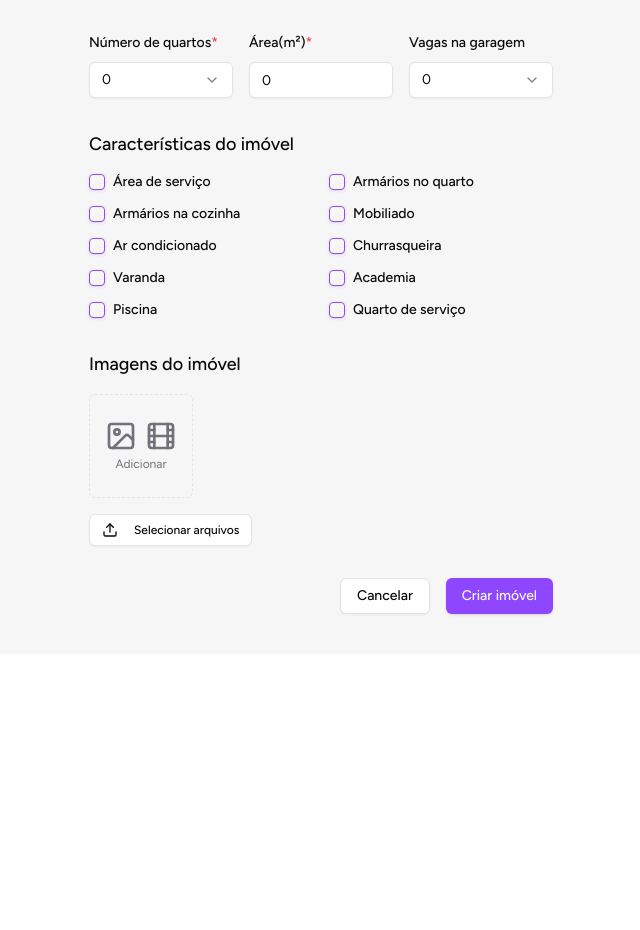
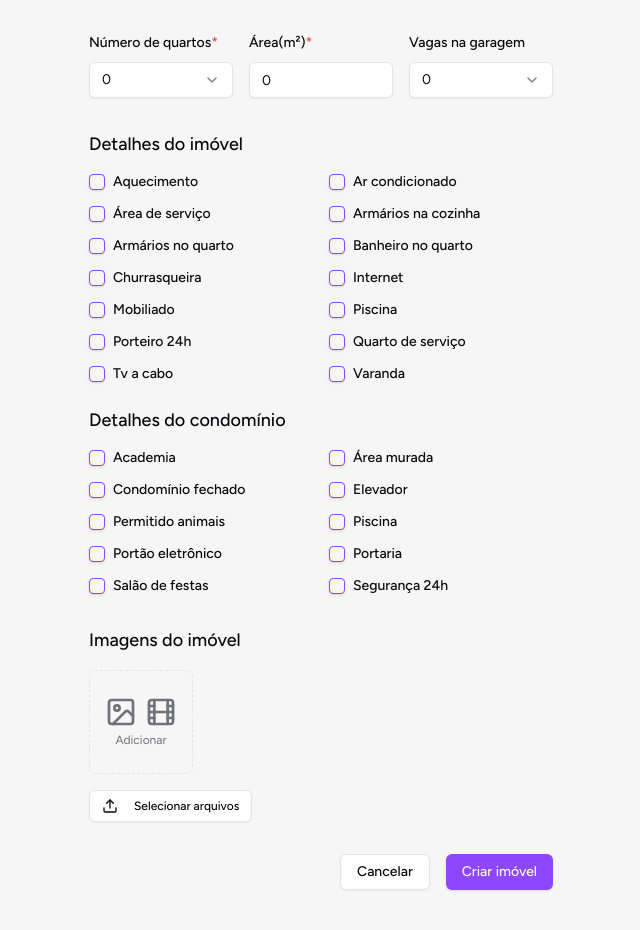
Before and after one commit to AcutisTechnology/web-supbrokers, a Next.js app: page /dashboard/imoveis/novo in a window 1280 px wide. Shown: the part 880-1810 px from the top of the page, without its empty margins (247-887 px from the left). Before the commit the page ends 1534 px from the top, so only its background shows below. Built offline with nearby package versions, Linux system fonts and the light colour scheme.

Commit message:
Atualizar o componente PropertyForm para incluir novas características do imóvel e do condomínio, melhorando a organização e a usabilidade do formulário. Refatorar funções de manipulação de características para utilizar IDs em vez de labels.

```diff
--- a/src/features/dashboard/imoveis/novo/components/property-form.tsx
+++ b/src/features/dashboard/imoveis/novo/components/property-form.tsx
@@ -64,37 +64,55 @@ export function PropertyForm({ initialValues, isEditing = false, propertySlug }:
     }
   }, [queryClient, isEditing, propertySlug]);
 
-  // Lista de características disponíveis
-  const characteristicOptions = [
-    { id: "serviceArea", label: "Área de serviço" },
-    { id: "bedroomCloset", label: "Armários no quarto" },
-    { id: "kitchenCabinets", label: "Armários na cozinha" },
-    { id: "furnished", label: "Mobiliado" },
-    { id: "airConditioning", label: "Ar condicionado" },
-    { id: "bbq", label: "Churrasqueira" },
-    { id: "balcony", label: "Varanda" },
-    { id: "gym", label: "Academia" },
-    { id: "pool", label: "Piscina" },
-    { id: "serviceRoom", label: "Quarto de serviço" },
+  // Lista de características disponíveis - Detalhes do imóvel
+  const propertyCharacteristics = [
+    { id: "aquecimento", label: "Aquecimento" },
+    { id: "arCondicionado", label: "Ar condicionado" },
+    { id: "areaServico", label: "Área de serviço" },
+    { id: "armariosCozinha", label: "Armários na cozinha" },
+    { id: "armariosQuarto", label: "Armários no quarto" },
+    { id: "banheiroQuarto", label: "Banheiro no quarto" },
+    { id: "churrasqueira", label: "Churrasqueira" },
+    { id: "internet", label: "Internet" },
+    { id: "mobiliado", label: "Mobiliado" },
+    { id: "piscina", label: "Piscina" },
+    { id: "porteiro24h", label: "Porteiro 24h" },
+    { id: "quartoServico", label: "Quarto de serviço" },
+    { id: "tvCabo", label: "Tv a cabo" },
+    { id: "varanda", label: "Varanda" },
+  ];
+
+  // Lista de características disponíveis - Detalhes do condomínio
+  const condominiumCharacteristics = [
+    { id: "academiaCondominio", label: "Academia" },
+    { id: "areaMurada", label: "Área murada" },
+    { id: "condominioFechado", label: "Condomínio fechado" },
+    { id: "elevador", label: "Elevador" },
+    { id: "permitidoAnimais", label: "Permitido animais" },
+    { id: "piscinaCondominio", label: "Piscina" },
+    { id: "portaoEletronico", label: "Portão eletrônico" },
+    { id: "portaria", label: "Portaria" },
+    { id: "salaoFestasCondominio", label: "Salão de festas" },
+    { id: "seguranca24h", label: "Segurança 24h" },
   ];
 
   // Função para lidar com a seleção de características
-  const handleCharacteristicChange = (checked: boolean, value: string) => {
+  const handleCharacteristicChange = (checked: boolean, id: string) => {
     const currentCharacteristics = form.getValues("characteristics") || [];
 
     if (checked) {
-      form.setValue("characteristics", [...currentCharacteristics, value]);
+      form.setValue("characteristics", [...currentCharacteristics, id]);
     } else {
       form.setValue(
         "characteristics",
-        currentCharacteristics.filter((item) => item !== value)
+        currentCharacteristics.filter((item) => item !== id)
       );
     }
   };
 
   // Função para verificar se uma característica está selecionada
-  const isCharacteristicSelected = (value: string) => {
-    return (form.getValues("characteristics") || []).includes(value);
+  const isCharacteristicSelected = (id: string) => {
+    return (form.getValues("characteristics") || []).includes(id);
   };
 
   // Função para gerar código aleatório com 2 letras e 3 números
@@ -487,16 +505,18 @@ export function PropertyForm({ initialValues, isEditing = false, propertySlug }:
                 />
               </div>
 
+              <div className="space-y-6">
+                {/* Detalhes do imóvel */}
                 <div>
-                <h2 className="mb-4 text-lg font-medium">Características do imóvel</h2>
+                  <h2 className="mb-4 text-lg font-medium">Detalhes do imóvel</h2>
                   <div className="grid gap-4 sm:grid-cols-2">
-                  {characteristicOptions.map((option) => (
+                    {propertyCharacteristics.map((option) => (
                       <div key={option.id} className="flex items-center space-x-2">
                         <Checkbox
                           id={option.id}
-                        checked={isCharacteristicSelected(option.label)}
+                          checked={isCharacteristicSelected(option.id)}
                           onCheckedChange={(checked) =>
-                          handleCharacteristicChange(checked as boolean, option.label)
+                            handleCharacteristicChange(checked as boolean, option.id)
                           }
                         />
                         <label
@@ -507,6 +527,31 @@ export function PropertyForm({ initialValues, isEditing = false, propertySlug }:
                         </label>
                       </div>
                     ))}
+                  </div>
+                </div>
+
+                {/* Detalhes do condomínio */}
+                <div>
+                  <h2 className="mb-4 text-lg font-medium">Detalhes do condomínio</h2>
+                  <div className="grid gap-4 sm:grid-cols-2">
+                    {condominiumCharacteristics.map((option) => (
+                      <div key={option.id} className="flex items-center space-x-2">
+                        <Checkbox
+                          id={option.id}
+                          checked={isCharacteristicSelected(option.id)}
+                          onCheckedChange={(checked) =>
+                            handleCharacteristicChange(checked as boolean, option.id)
+                          }
+                        />
+                        <label
+                          htmlFor={option.id}
+                          className="text-sm font-medium leading-none peer-disabled:cursor-not-allowed peer-disabled:opacity-70"
+                        >
+                          {option.label}
+                        </label>
+                      </div>
+                    ))}
+                  </div>
                 </div>
               </div>
 
```
Lines whose indentation alone changed are shown as unchanged.
